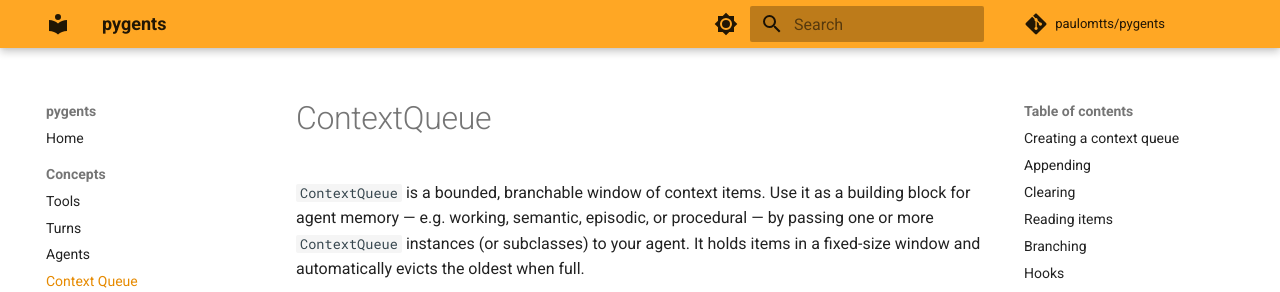
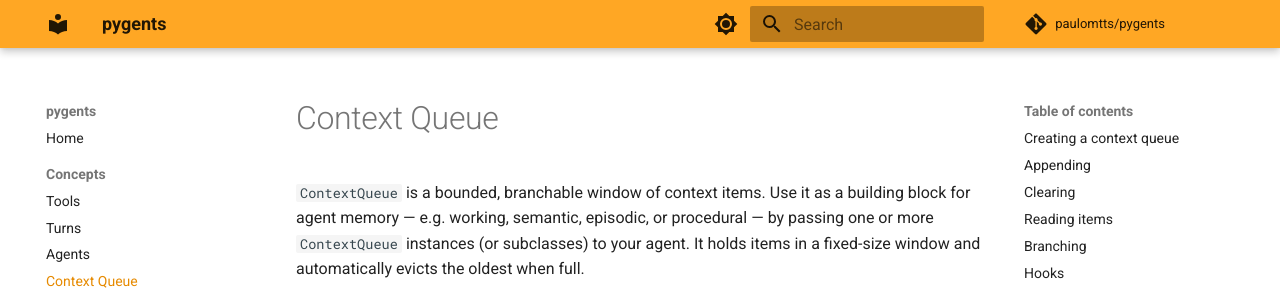
Before and after one commit to paulomtts/pygents, an MkDocs documentation site: the page built from docs/concepts/context_queue.md, in a window 1280 px wide and 900 px high. Shown: the top 292 px of the window. Built offline with MkDocs 1.6.1 and Material for MkDocs 9.7.7, drawn with Linux system fonts in a browser that asks for light colours; comment, search, counter and statistics services are not loaded.

Commit message:
docs(context-queue): fix page title spacing
Co-Authored-By: Claude Sonnet 4.6 <noreply@anthropic.com>

```diff
--- a/docs/concepts/context_queue.md
+++ b/docs/concepts/context_queue.md
@@ -1,4 +1,4 @@
-# ContextQueue
+# Context Queue
 
 `ContextQueue` is a bounded, branchable window of context items. Use it as a building block for agent memory — e.g. working, semantic, episodic, or procedural — by passing one or more `ContextQueue` instances (or subclasses) to your agent. It holds items in a fixed-size window and automatically evicts the oldest when full.
 
```
